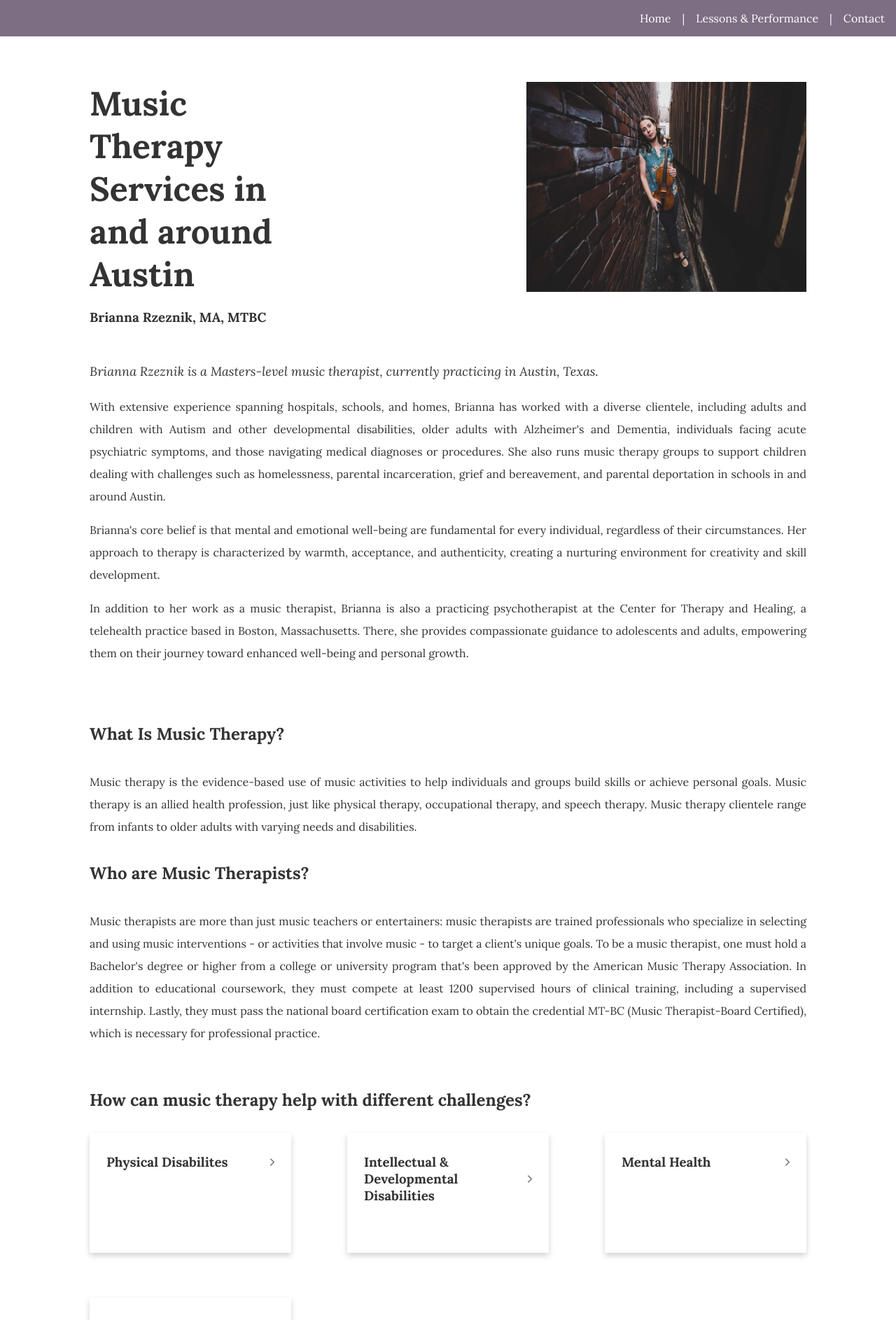
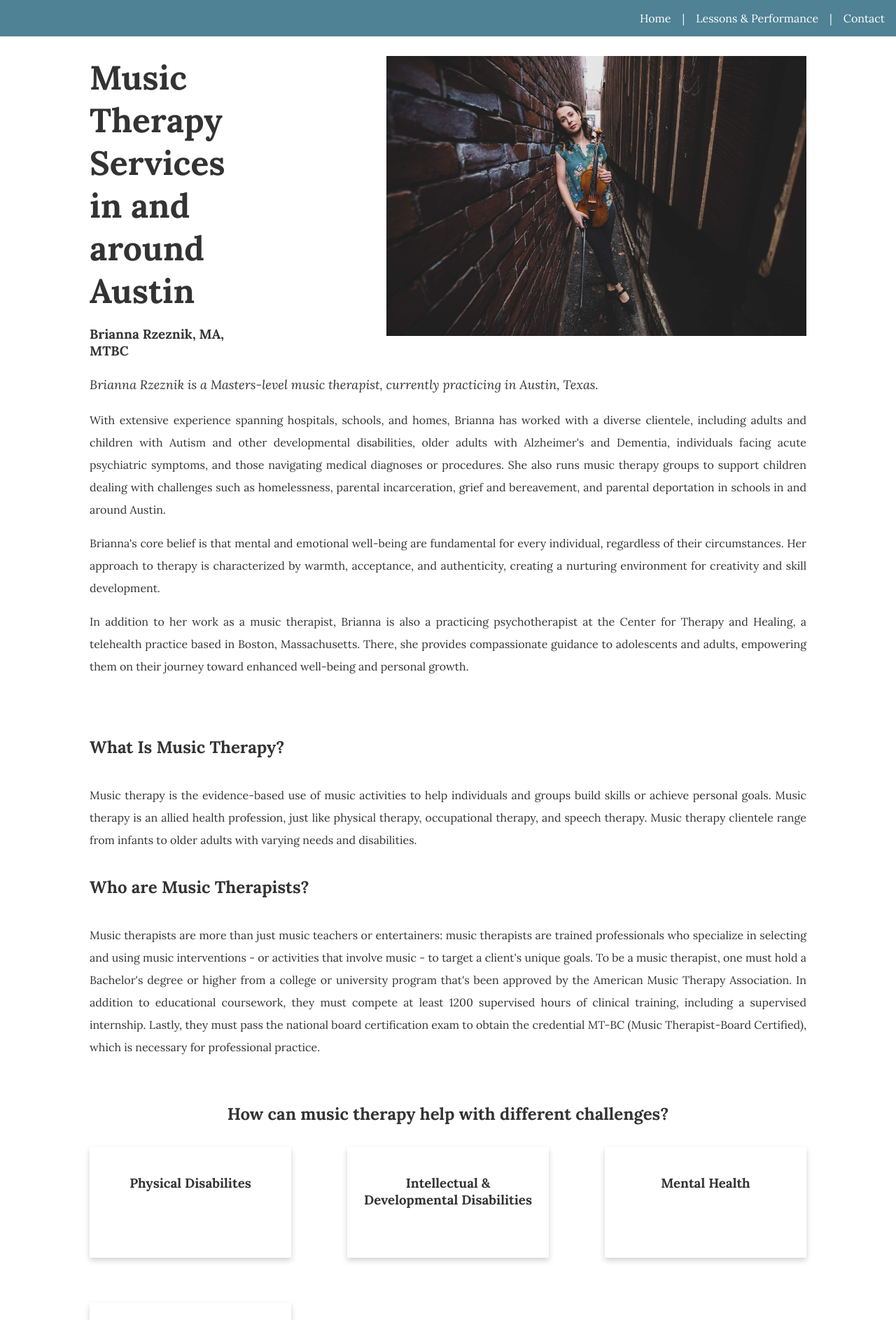
Before and after one commit to Jacob-Burnstein/brzeznik-professional-website, a React (Vite) app: page / in a window 1280 px wide. Shown: the top 1886 px of the page at 70% size. Built offline with nearby package versions, Linux system fonts and the light colour scheme.

Commit message:
new homepage style

```diff
--- a/src/components/home-subcomponents/ListCard.jsx
+++ b/src/components/home-subcomponents/ListCard.jsx
@@ -20,11 +20,6 @@ const ListCard = ({ name, description }) => {
     >
       <div className="listTitleAndArrow">
         <h3 className={isTitleClicked ? "descriptionName" : ""}>{name}</h3>
-        {!isTitleClicked ? (
-          <i className="fa-solid fa-chevron-right fa-xs"></i>
-        ) : (
-          <i className="fa-solid fa-chevron-down fa-xs"></i>
-        )}
       </div>
       <p
         className={
--- a/src/index.css
+++ b/src/index.css
@@ -9,9 +9,11 @@ body {
 }
 
 .navbar {
-  background-color: #7d6e83;
+  background-color: #4f8295;
   color: #ffffff;
-  border-bottom: solid 1px;
+  position: fixed;
+  top: 0;
+  width: 100%;
 }
 .navbar .navLinks {
   display: flex;
@@ -32,7 +34,7 @@ body {
   margin: 0 auto;
   max-width: 80%;
   padding: 1em;
-  margin-top: 3em;
+  margin-top: 4em;
 }
 .titleHeader .titleHeading {
   text-align: left;
@@ -44,14 +46,15 @@ body {
   display: flex;
   flex-direction: column;
   text-align: left;
-  width: 30%;
+  justify-content: space-between;
+  max-width: 20%;
+  height: 395px;
 }
 .titleHeader .nameHeading {
   margin-bottom: 0;
 }
 .titleHeader img {
-  aspect-ratio: 4/3;
-  width: 400px;
+  width: 600px;
 }
 
 .intro {
@@ -106,7 +109,7 @@ body {
   width: 80%;
 }
 .listSection h2 {
-  margin: 0;
+  margin: 0 auto;
 }
 
 .listCards {
@@ -124,30 +127,30 @@ body {
   padding-left: 1.5em;
   padding-right: 1.5em;
   width: 15em;
-  min-height: 10em;
+  min-height: 8em;
   cursor: pointer;
   transition: all 0.5s ease;
 }
 
 .unclickedDescription:hover {
-  background-color: #20b2aa;
+  background-color: lightslategray;
+  border-radius: 5px;
 }
 
 .unclickedDescription {
-  padding-top: 1%;
+  padding-top: 2%;
+  padding-bottom: 1%;
 }
 
 .listTitleAndArrow {
   display: flex;
   align-items: center;
-  justify-content: space-between;
-}
-.listTitleAndArrow i {
-  color: #7d6e83;
+  justify-content: center;
+  text-align: center;
 }
 
 .descriptionName {
-  color: #7d6e83;
+  color: #4f8295;
 }
 
 .hiddenDescriptionText {
@@ -190,9 +193,6 @@ body {
 }
 .servicesAndImgContainer .servicesList .serviceAndDescription h4 {
   margin: 0;
-}
-.servicesAndImgContainer .servicesList .serviceHidden {
-  display: none;
 }
 
 .contactPage {
--- a/src/index.scss
+++ b/src/index.scss
@@ -11,9 +11,12 @@ body {
 // NAVBAR
 
 .navbar {
-  background-color: #7d6e83;
+  background-color: #4f8295;
   color: #ffffff;
-  border-bottom: solid 1px;
+  position: fixed;
+  top: 0;
+  width: 100%;
+
   .navLinks {
     display: flex;
     justify-content: flex-end;
@@ -36,7 +39,7 @@ body {
   margin: 0 auto;
   max-width: 80%;
   padding: 1em;
-  margin-top: 3em;
+  margin-top: 4em;
   // border: solid;
 
   .titleHeading {
@@ -51,7 +54,9 @@ body {
     flex-direction: column;
     text-align: left;
     // border: solid green;
-    width: 30%;
+    justify-content: space-between;
+    max-width: 20%;
+    height: 395px;
   }
 
   .nameHeading {
@@ -59,8 +64,7 @@ body {
   }
 
   img {
-    aspect-ratio: 4/3;
-    width: 400px;
+    width: 600px;
   }
 }
 
@@ -88,9 +92,6 @@ body {
   line-height: 200%;
   padding-top: 2em;
   padding-bottom: 1em;
-  // // background-color: #f5f5f5;
-  // border-top: solid 1px;
-  // border-bottom: solid 1px;
 }
 
 .question {
@@ -122,7 +123,7 @@ body {
   width: 80%;
 
   h2 {
-    margin: 0;
+    margin: 0 auto;
   }
 }
 .listCards {
@@ -140,31 +141,30 @@ body {
   padding-left: 1.5em;
   padding-right: 1.5em;
   width: 15em;
-  min-height: 10em;
+  min-height: 8em;
   cursor: pointer;
   transition: all 0.5s ease;
 }
 
 .unclickedDescription:hover {
-  background-color: #20b2aa;
+  background-color: lightslategray;
+  border-radius: 5px;
 }
 
 .unclickedDescription {
-  padding-top: 1%;
+  padding-top: 2%;
+  padding-bottom: 1%;
 }
 
 .listTitleAndArrow {
   display: flex;
   align-items: center;
-  justify-content: space-between;
-
-  i {
-    color: #7d6e83;
-  }
+  justify-content: center;
+  text-align: center;
 }
 
 .descriptionName {
-  color: #7d6e83;
+  color: #4f8295;
 }
 
 .hiddenDescriptionText {
@@ -210,10 +210,6 @@ body {
       h4 {
         margin: 0;
       }
-    }
-
-    .serviceHidden {
-      display: none;
     }
   }
 }
```
Also changed, not shown: 1 other file (tests, documents, lock files or other folders).
